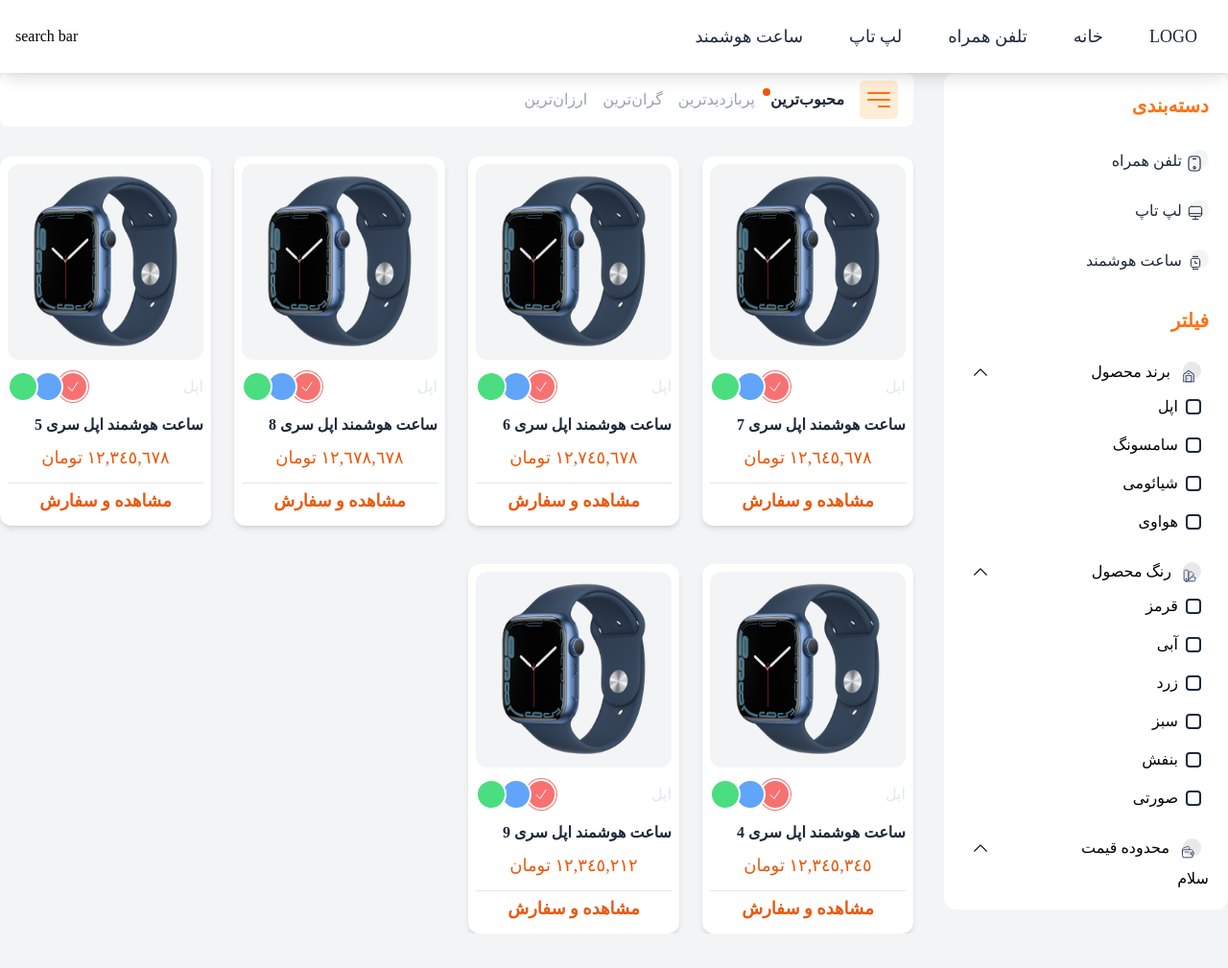
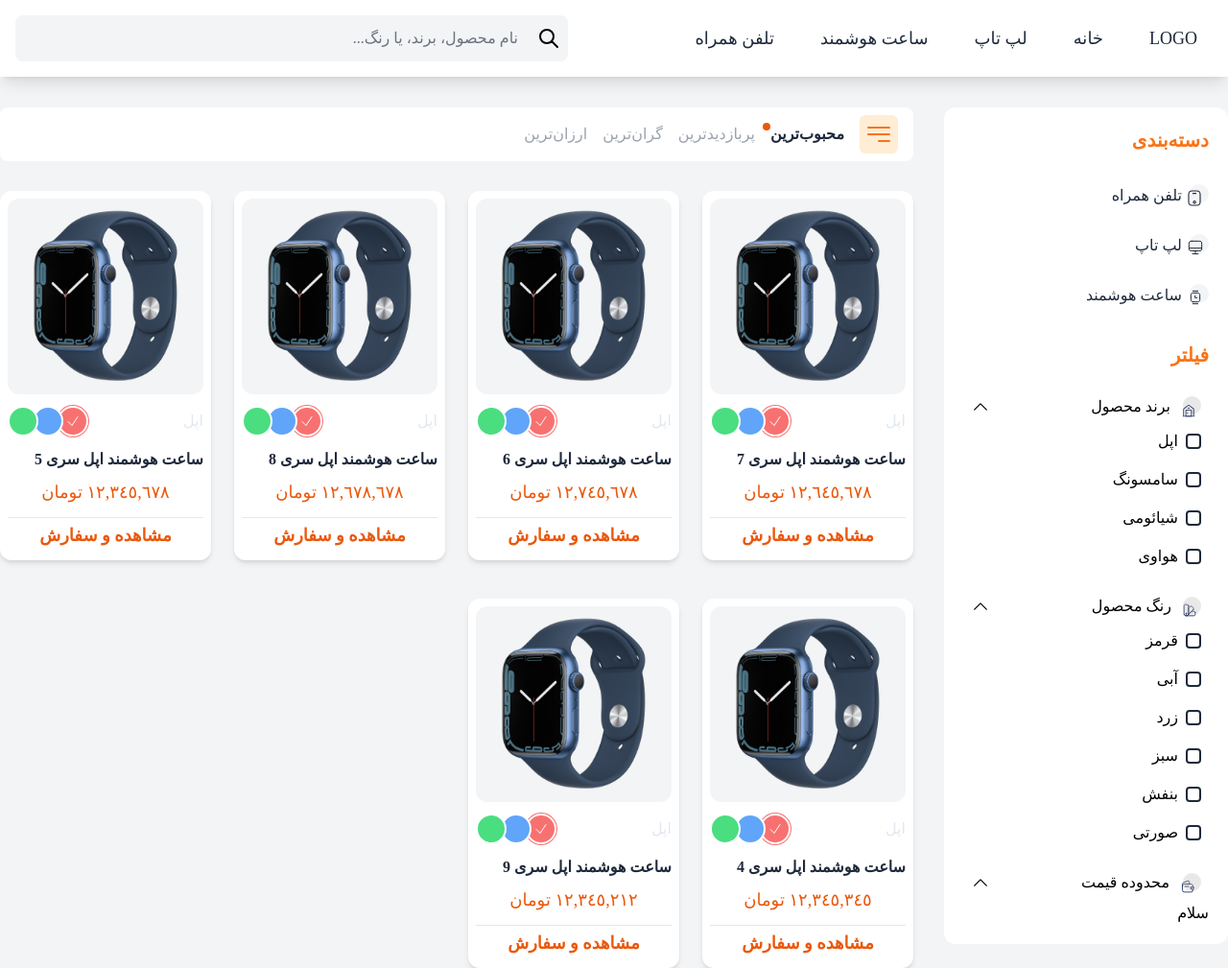
Before and after one commit to MahdiRahmany/Digitize-App, a website: page public/index.html in a window 1280 px wide. Shown: the whole page at 96% size. Before the commit the page ends 973 px from the top, so only its background shows below. Drawn offline with nearby package versions, Linux system fonts and the light colour scheme.

Commit message:
search input in navbar

```diff
--- a/public/index.html
+++ b/public/index.html
@@ -76,47 +76,76 @@
       </div>
     </div>
     <!-- desktop navbar -->
-    <nav
-      class="bg-white p-4 shadow-lg sticky top-0 flex items-center justify-between z-10"
+    <nav class="bg-white hidden md:block p-4 shadow-lg sticky z-10 top-0 mb-8">
+      <div
+        class="container mx-auto max-w-screen-2xl flex items-center justify-between"
       >
-      <ul class="flex items-center gap-x-4 text-slate-800 text-lg">
+        <ul
+          class="flex items-center gap-x-0 lg:gap-x-4 text-slate-800 lg:text-lg"
+        >
           <li>
             <a
-            class="block px-4 py-2 rounded-md hover:bg-gray-100 transition-all duration-500"
+              class="block px-4 py-2 hover:bg-gray-100 rounded-md ransition-all duration-500"
               href="#"
               >LOGO</a
             >
           </li>
           <li>
             <a
-            class="block px-4 py-2 rounded-md hover:bg-gray-100 transition-all duration-500"
+              class="block px-4 py-2 hover:bg-gray-100 rounded-md transition-all duration-500"
               href="#"
               >خانه</a
             >
           </li>
           <li>
             <a
-            class="block px-4 py-2 rounded-md hover:bg-gray-100 transition-all duration-500"
-            href="#"
-            >تلفن همراه</a
-          >
-        </li>
-        <li>
-          <a
-            class="block px-4 py-2 rounded-md hover:bg-gray-100 transition-all duration-500"
+              class="block px-4 py-2 hover:bg-gray-100 rounded-md transition-all duration-500"
               href="#"
               >لپ تاپ</a
             >
           </li>
           <li>
             <a
-            class="block px-4 py-2 rounded-md hover:bg-gray-100 transition-all duration-500"
+              class="block px-4 py-2 hover:bg-gray-100 rounded-md ransition-all duration-500"
               href="#"
               >ساعت هوشمند</a
             >
           </li>
+          <li>
+            <a
+              class="block px-4 py-2 hover:bg-gray-100 rounded-md transition-all duration-500"
+              href="#"
+              >تلفن همراه</a
+            >
+          </li>
         </ul>
-      <div class="">search bar</div>
+        <!-- search bar -->
+        <div class="flex-1 max-w-xl mr-4">
+          <div class="bg-gray-100 p-1 rounded-lg flex items-center">
+            <label for="search-input" class="ml-3 mr-1 cursor-pointer">
+              <svg
+                xmlns="http://www.w3.org/2000/svg"
+                class="h-6 w-6"
+                fill="none"
+                viewBox="0 0 24 24"
+                stroke="currentColor"
+              >
+                <path
+                  stroke-linecap="round"
+                  stroke-linejoin="round"
+                  stroke-width="2"
+                  d="M21 21l-6-6m2-5a7 7 0 11-14 0 7 7 0 0114 0z"
+                /></svg
+            ></label>
+            <input
+              type="text"
+              id="search-input"
+              placeholder="نام محصول، برند، یا رنگ..."
+              class="bg-transparent w-full p-2 text-slate-800 border-none focus:border-none focus:ring-0 cursor-pointer"
+            />
+          </div>
+        </div>
+      </div>
     </nav>
     <!-- content -->
     <div
```
Also changed, not shown: public/tailwind.css. Lines whose indentation alone changed are shown as unchanged.
